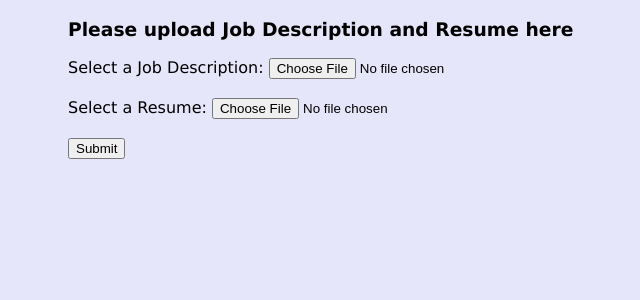
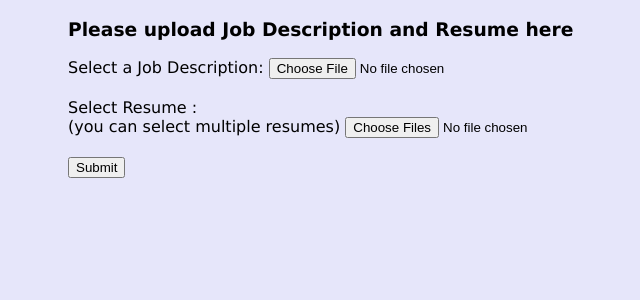
Before and after one commit to amshar05/JD-2-resume-match, a Flask app: page / in a window 1280 px wide. Shown: the top 300 px of the page, without its empty margins (222-862 px from the left). Run offline with Flask 2, Linux system fonts and the light colour scheme.

Commit message:
multiple resume select

```diff
--- a/templates/index.html
+++ b/templates/index.html
@@ -14,10 +14,10 @@
 <form action="{{ url_for('result') }}" method="POST" enctype="multipart/form-data">
 
 <label for="myfile">Select a Job Description:</label>
-<input type="file" id="jd" name="jd">
+<input type="file" id="jd" name="jd" accept=".doc,.docx">
 <br><br>
-<label for="myfile">Select a Resume:</label>
-<input type="file" id="resume" name="resume">
+<label for="myfile">Select Resume : <br>(you can select multiple resumes) </label>
+<input type="file" id="resume" name="resume" accept=".doc,.docx" multiple>
 <br><br>
 
 <input type="submit" value="Submit">
```
